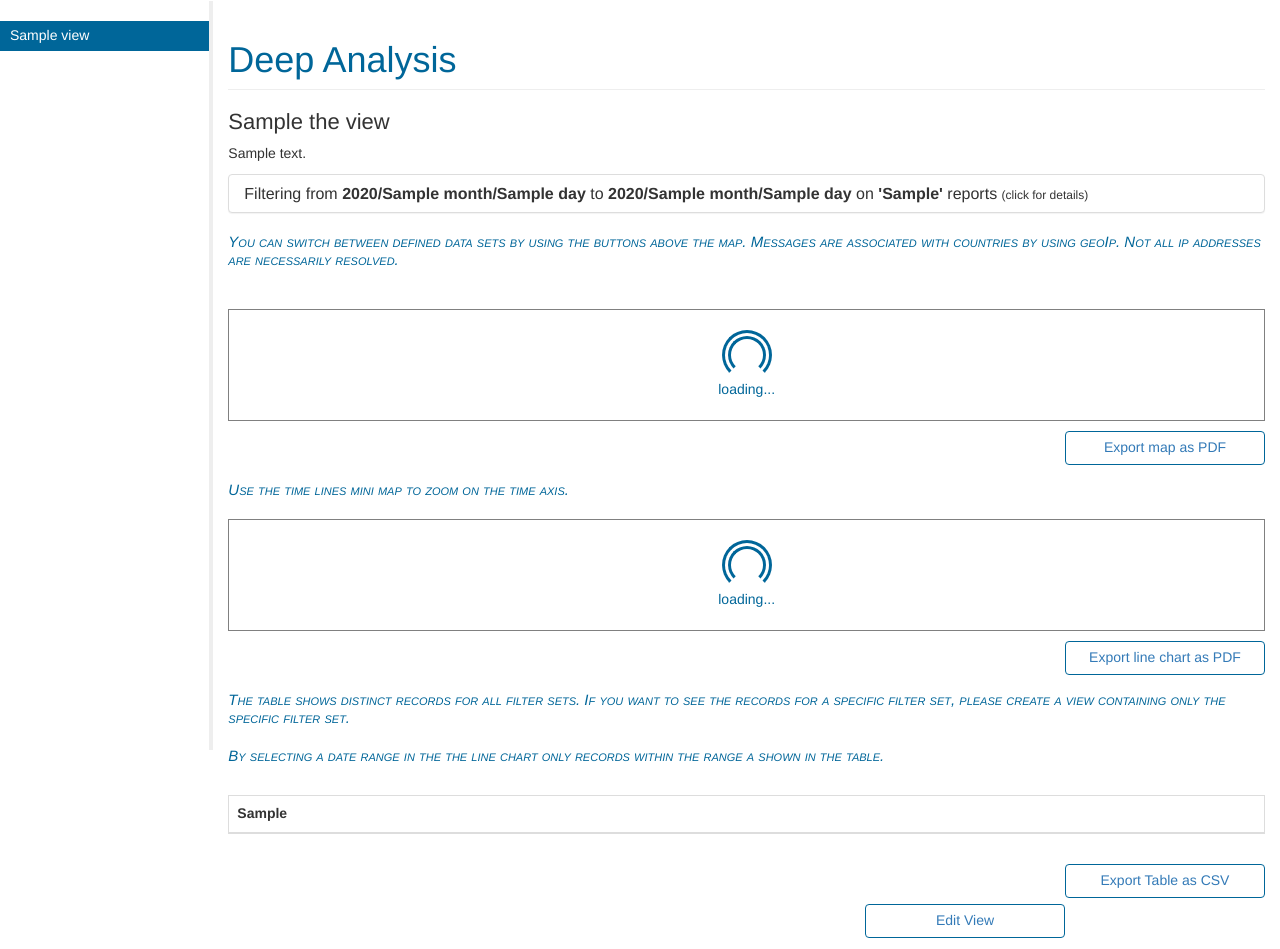
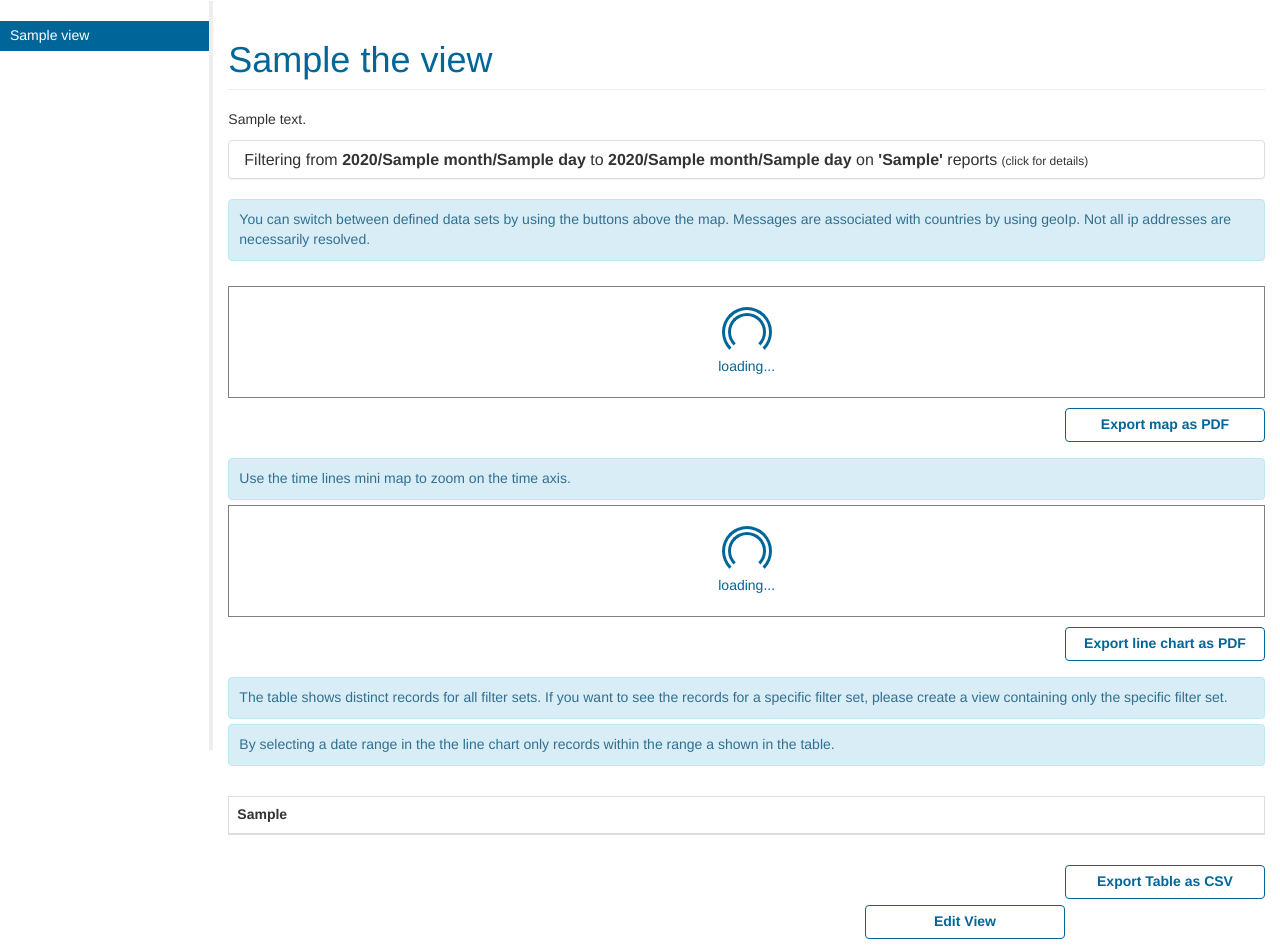
Before and after one commit to dmarc-viewer/dmarc-viewer, a Django app: template myDmarcApp/templates/myDmarcApp/deep-analysis.html in a window 1280 px wide. Shown: the part 50-999 px from the top of the page. Run offline with Django 3.2, Linux system fonts and the light colour scheme; the template is opened without the code that fills it: most values are stand-ins (such as "Sample title", 1, 10 or a date in 2020); lists and menus that the app fills with data are empty; some libraries are stand-ins or nearby versions.

Commit message:
adds default color for picker, adds template variables processor, some style changes

```diff
--- a/myDmarcApp/static/sass/mydmarc.scss
+++ b/myDmarcApp/static/sass/mydmarc.scss
@@ -2,7 +2,6 @@
 
 //Variables
 $dmarc-blue: #006699;
-
 
 
 /*
@@ -302,25 +301,33 @@ h2 {
 }
 
 .btn-important {
+   //@extend .btn-primary;
    float: right;
    margin: 10px 0;
    width: 200px;
+   color: $dmarc-blue;
+   font-weight: bold;
    border-color: $dmarc-blue;
    background-color: white;
-    &:hover{
-        background-color: #e6e6e6;
+   &:hover, &:active, &:focus{
+       background-color: $dmarc-blue;
+       color: white;
    }
     //@extend .clearfix;
 
 }
 
 .description {
-    font-size: 15px;
-    font-style: italic;
-    font-variant: small-caps;
-    color: $dmarc-blue;
-    line-height: 18px;
-    margin-bottom: 20px;
+    @extend .alert;
+    @extend .alert-info;
+    padding: 10px;
+    margin: 5px 0;
+    //font-size: 15px;
+    //font-style: italic;
+    //font-variant: small-caps;
+    //color: $dmarc-blue;
+    //line-height: 18px;
+    //margin-bottom: 20px;
 }
 
 code {
--- a/myDmarcApp/templates/myDmarcApp/base.html
+++ b/myDmarcApp/templates/myDmarcApp/base.html
@@ -5,7 +5,7 @@
     {% load static %}
     {% load bootstrap3 %}
 
-    {% if False %}
+    {% if TEMPLATE_SETTINGS.use_minified %}
         <script src="{% static "js/mydmarc.dist.min.js" %}"></script>
         <link href="{% static "css/mydmarc.dist.min.css" %}" rel="stylesheet">
     {% else %}
--- a/myDmarcApp/templates/myDmarcApp/deep-analysis.html
+++ b/myDmarcApp/templates/myDmarcApp/deep-analysis.html
@@ -18,11 +18,10 @@
     </ul>
 </div>
 <div class="col-sm-9 col-sm-offset-3 col-md-10 col-md-offset-2 main">
-    <h1 class="page-header">Deep Analysis</h1>
+    <h1 class="page-header">{{the_view.title}}</h1>
     <div class="bootstrap-messages-container">
         {% bootstrap_messages %}
     </div>
-    <h2>{{the_view.title}}</h2>
     <p>{{the_view.description}}</p>
 
     <div class="panel-group" id="view-filter-details" role="tablist" aria-multiselectable="true">
--- a/myDmarcApp/templates/myDmarcApp/help.html
+++ b/myDmarcApp/templates/myDmarcApp/help.html
@@ -1,7 +1,8 @@
 {% extends 'myDmarcApp/base.html' %}
 {% load bootstrap3 %}
 
-{% block title %}MyDmarc - Overview{% endblock %}
+{% block title %}MyDmarc - Help{% endblock %}
+{% block site_id %}help{% endblock %}
 
 {% block content %}
 <div class="col-sm-3 col-md-2 sidebar">
--- a/myDmarcApp/templates/myDmarcApp/view-editor.html
+++ b/myDmarcApp/templates/myDmarcApp/view-editor.html
@@ -10,7 +10,7 @@
 
 {% block content %}
 <div class="col-sm-12 col-md-12 main">
-    <h1 class="page-header">Create views for the deep analysis page</h1>
+    <h1 class="page-header">View Editor</h1>
     <div class="bootstrap-messages-container">
         {% bootstrap_messages %}
     </div>
--- a/myDmarcApp/widgets.py
+++ b/myDmarcApp/widgets.py
@@ -39,6 +39,8 @@ class ColorPickerWidget(TextInput):
     input_type = 'color'
 
     def render(self, name, value, attrs=None):
+        if not value:
+            value = "#006699"
         html = super(ColorPickerWidget, self).render(name, value, attrs)
         js   =  '''<script type="text/javascript">
                     (function($){
--- a/mydmarc/settings.py
+++ b/mydmarc/settings.py
@@ -50,6 +50,10 @@ BOOTSTRAP3 = {
     'set_required' : False
 }
 
+TEMPLATE_SETTINGS = {
+    "use_minified": False
+}
+
 MIDDLEWARE_CLASSES = (
     'debug_panel.middleware.DebugPanelMiddleware',
     'django.contrib.sessions.middleware.SessionMiddleware',
@@ -76,6 +80,7 @@ TEMPLATES = [
                 'django.template.context_processors.request',
                 'django.contrib.auth.context_processors.auth',
                 'django.contrib.messages.context_processors.messages',
+                'myDmarcApp.context.options'
             ],
         },
     },
```
Also changed, not shown: myDmarcApp/context.py (added, +7 -0 lines), myDmarcApp/templates/myDmarcApp/view-editor-filterset.html (+12 -0 lines), myDmarcApp/views.py (+4 -4 lines), myDmarcApp/static/css/mydmarc.css, 1 other file. Lines whose indentation alone changed are shown as unchanged.
